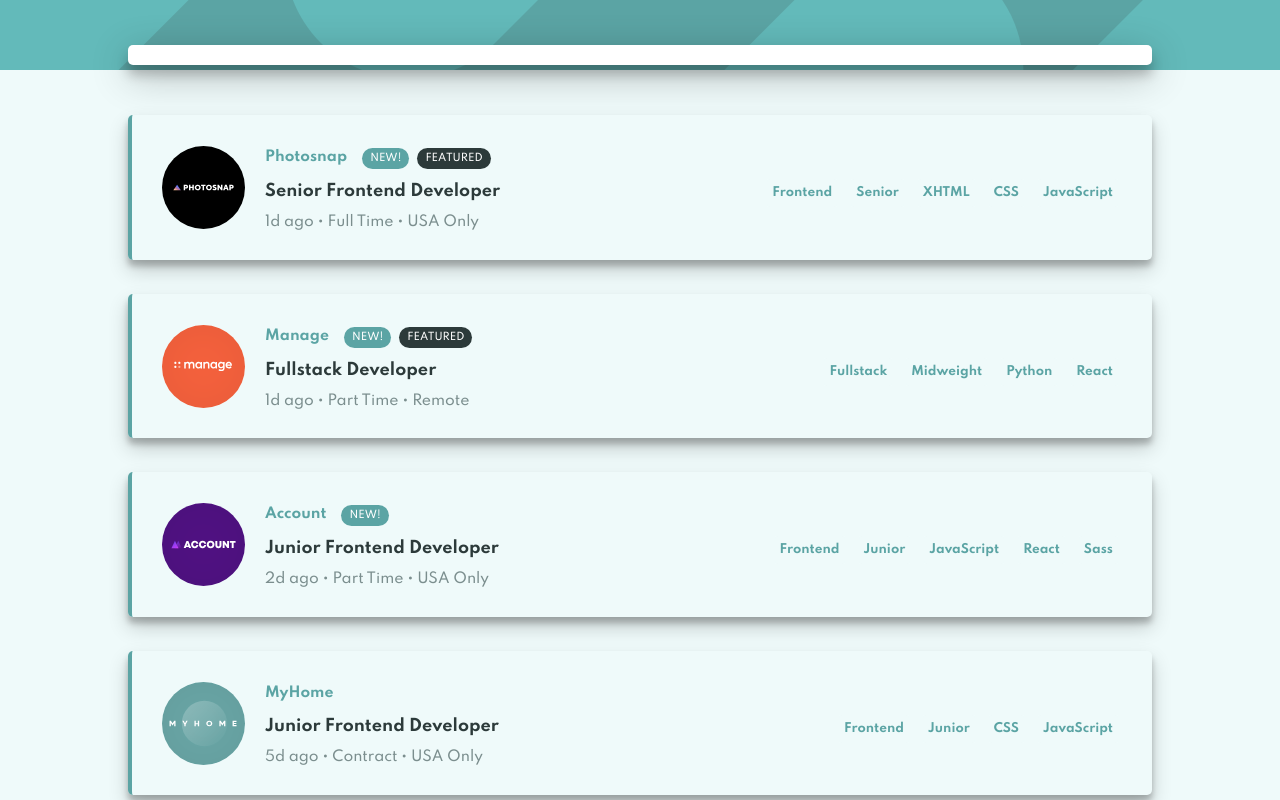
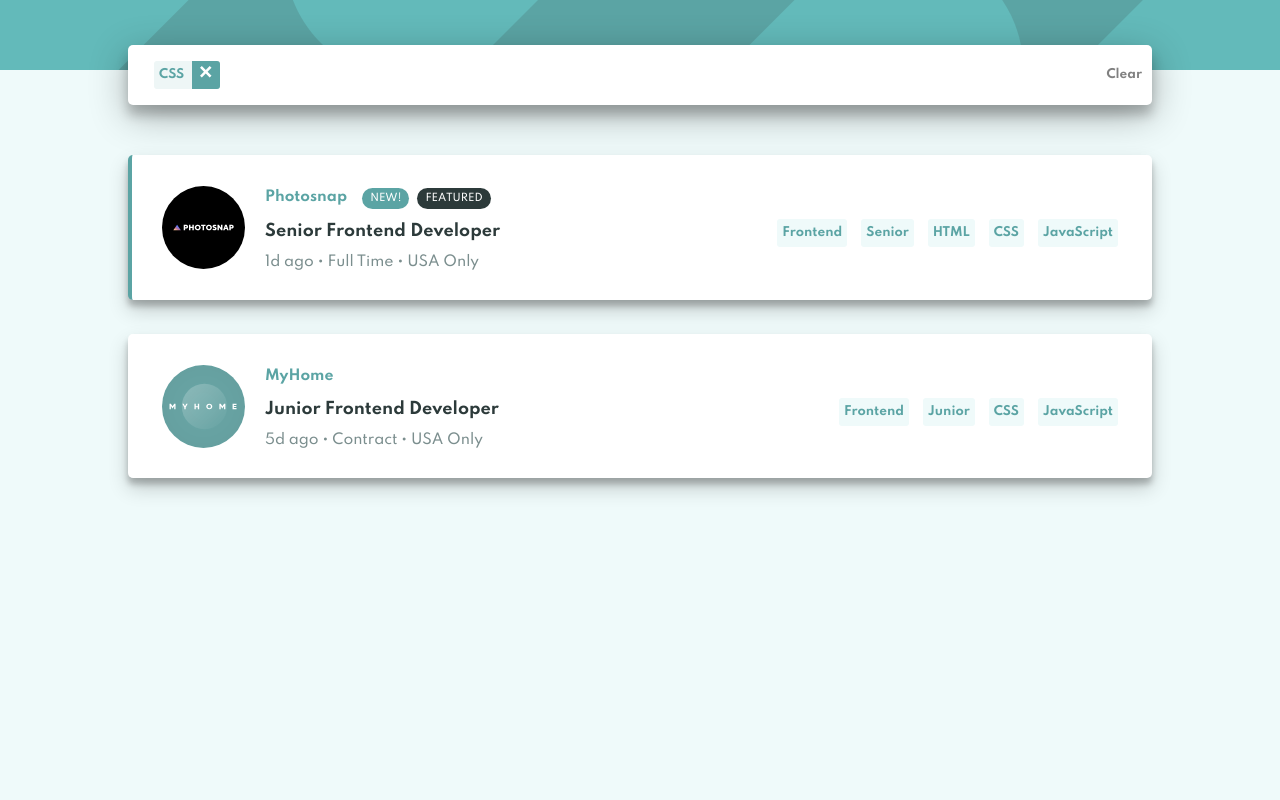
Before and after one commit to ejbcode/fm-job-listings, a React (Create React App) app: page / in a window 1280 px wide. Shown: the top 800 px of the page. Built offline with nearby package versions, Linux system fonts and the light colour scheme.

Commit message:
add useEffect and some css bugs, add clear button

```diff
--- a/src/App.js
+++ b/src/App.js
@@ -2,18 +2,36 @@ import React, { useState } from "react";
 import Layout from "./components/layout";
 import ListOfCards from "./components/ListOfCards";
 import Header from "./components/Header";
-
 import jobs from "./data.json";
 
+const jobsNew = jobs.map((job) => {
+  return {
+    id: job.id,
+    company: job.company,
+    logo: job.logo,
+    position: job.position,
+    new: job.new,
+    featured: job.featured,
+    combined: [job.role, job.level, ...job.languages, ...job.tools],
+    postedAt: job.postedAt,
+    contract: job.contract,
+    location: job.location,
+  };
+});
+
 function App() {
-  const [arrayFiltered, setArrayFiltered] = useState([]);
+  const [arrayFiltered, setArrayFiltered] = useState(["CSS"]);
   return (
     <Layout>
       <Header
         arrayFiltered={arrayFiltered}
         setArrayFiltered={setArrayFiltered}
       />
-      <ListOfCards jobs={jobs} setArrayFiltered={setArrayFiltered} />
+      <ListOfCards
+        jobsNew={jobsNew}
+        arrayFiltered={arrayFiltered}
+        setArrayFiltered={setArrayFiltered}
+      />
     </Layout>
   );
 }
--- a/src/components/Card.js
+++ b/src/components/Card.js
@@ -2,6 +2,8 @@ import React from "react";
 import styled from "@emotion/styled";
 
 const CardStyled = styled.article`
+  background-color: var(--white);
+
   max-width: 1200px;
   padding: 2.5rem 0 2rem 0;
   width: 80%;
@@ -95,9 +97,15 @@ const Skills = styled.div`
   }
   li {
     background-color: var(--background);
+
     padding: 0.5rem 0.5rem;
     margin: 1rem 1.4rem 0.3rem 0;
     border-radius: 3px;
+    :hover {
+      background-color: var(--primary);
+      color: white;
+      cursor: pointer;
+    }
   }
   @media (min-width: 768px) {
     border: none;
@@ -122,13 +130,13 @@ const Pills = styled.p`
   margin-right: 0.8rem;
 `;
 
-const Card = ({ job, setArrayFiltered }) => {
-  const combined = [job.role, job.level, ...job.languages, ...job.tools];
+const Card = ({ job, arrayFiltered, setArrayFiltered }) => {
   const handleClick = (comb) => {
+    if (arrayFiltered && arrayFiltered.includes(comb)) return;
     setArrayFiltered((arrayFiltered) => [comb, ...arrayFiltered]);
   };
   return (
-    <CardStyled featured>
+    <CardStyled featured={job.featured}>
       <Description>
         <Logo src={job.logo} alt="" />
         <SubDescription>
@@ -145,7 +153,7 @@ const Card = ({ job, setArrayFiltered }) => {
       </Description>
       <Skills>
         <ul>
-          {combined.map((comb) => (
+          {job.combined.map((comb) => (
             <li key={comb} onClick={() => handleClick(comb)}>
               {comb}
             </li>
--- a/src/components/Header.js
+++ b/src/components/Header.js
@@ -28,11 +28,13 @@ const Filter = styled.div`
   box-shadow: 0 10px 38px rgba(0, 0, 0, 0.3), 0 10px 12px rgba(0, 0, 0, 0.22);
   font-weight: 700;
   font-size: 1.2rem;
+  display: flex;
   ul {
     list-style: none;
     display: flex;
     flex-wrap: wrap;
     padding: 1rem 2rem;
+    flex: 1 1 auto;
   }
   li {
     padding: 0.5rem 0.5rem;
@@ -67,15 +69,28 @@ const Filter = styled.div`
   }
 `;
 
+const ClearButton = styled.p`
+  margin-right: 1rem;
+  background: none;
+  height: 100%;
+  align-self: center;
+  cursor: pointer;
+  color: grey !important;
+`;
+
 const Header = ({ arrayFiltered, setArrayFiltered }) => {
-  console.log(arrayFiltered);
   const handleClick = (array) => {
     setArrayFiltered(arrayFiltered.filter((item) => item !== array));
+  };
+
+  const handleDelete = () => {
+    setArrayFiltered([]);
   };
 
   return (
     <>
       <HeaderStyled></HeaderStyled>
+      {arrayFiltered.length === 0 ? null : (
         <Filter>
           <ul>
             {arrayFiltered.map((arrayF) => (
@@ -89,7 +104,9 @@ const Header = ({ arrayFiltered, setArrayFiltered }) => {
               </li>
             ))}
           </ul>
+          <ClearButton onClick={handleDelete}>Clear</ClearButton>
         </Filter>
+      )}
     </>
   );
 };
--- a/src/components/ListOfCards.js
+++ b/src/components/ListOfCards.js
@@ -1,4 +1,4 @@
-import React from "react";
+import React, { useState, useEffect } from "react";
 import Card from "./Card";
 import styled from "@emotion/styled";
 
@@ -6,11 +6,32 @@ const ListOfCardsStyled = styled.main`
   margin-top: 2rem;
 `;
 
-const ListOfCards = ({ jobs, setArrayFiltered }) => {
+const ListOfCards = ({ jobsNew, arrayFiltered, setArrayFiltered }) => {
+  const [jobsFiltered, setJobsFiltered] = useState(jobsNew);
+
+  const blas = ({ combined }) => {
+    if (arrayFiltered.length === 0) {
+      return true;
+    }
+    return arrayFiltered.every((filter) => combined.includes(filter));
+  };
+
+  useEffect(() => {
+    const jobsFiltered = jobsNew.filter(blas);
+    setJobsFiltered(jobsFiltered);
+
+    //eslint-disable-next-line
+  }, [arrayFiltered]);
+
   return (
     <ListOfCardsStyled>
-      {jobs.map((job) => (
-        <Card key={job.id} job={job} setArrayFiltered={setArrayFiltered} />
+      {jobsFiltered.map((job) => (
+        <Card
+          key={job.id}
+          job={job}
+          arrayFiltered={arrayFiltered}
+          setArrayFiltered={setArrayFiltered}
+        />
       ))}
     </ListOfCardsStyled>
   );
--- a/src/data.json
+++ b/src/data.json
@@ -11,7 +11,7 @@
     "postedAt": "1d ago",
     "contract": "Full Time",
     "location": "USA Only",
-    "languages": ["XHTML", "CSS", "JavaScript"],
+    "languages": ["HTML", "CSS", "JavaScript"],
     "tools": []
   },
   {
```
Lines whose indentation alone changed are shown as unchanged.
